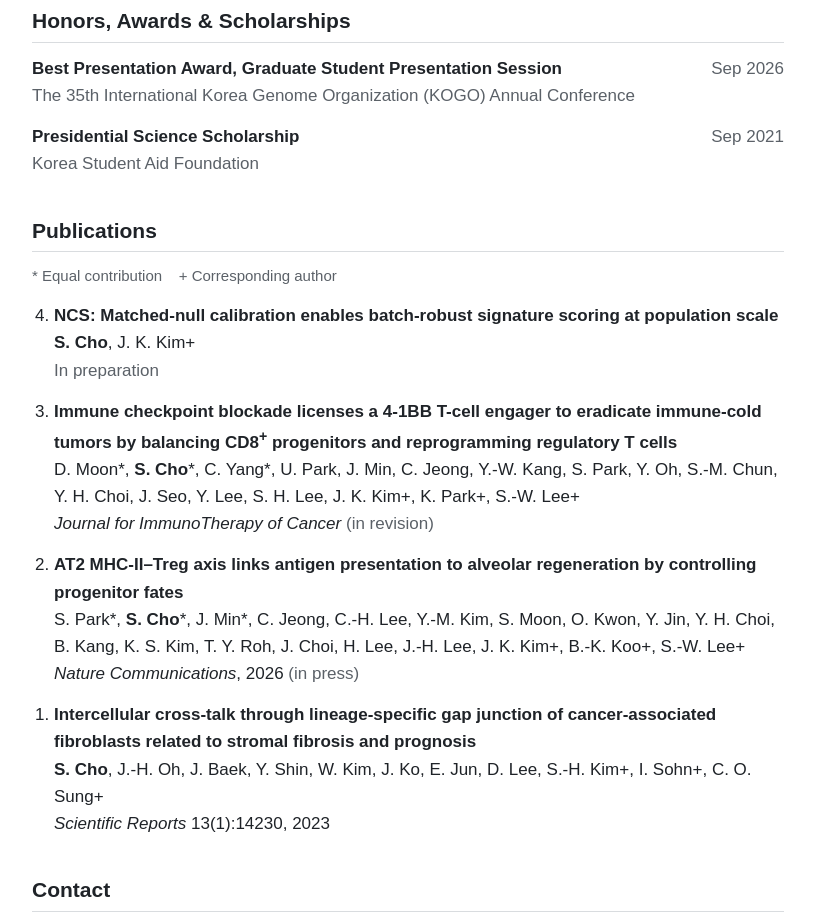
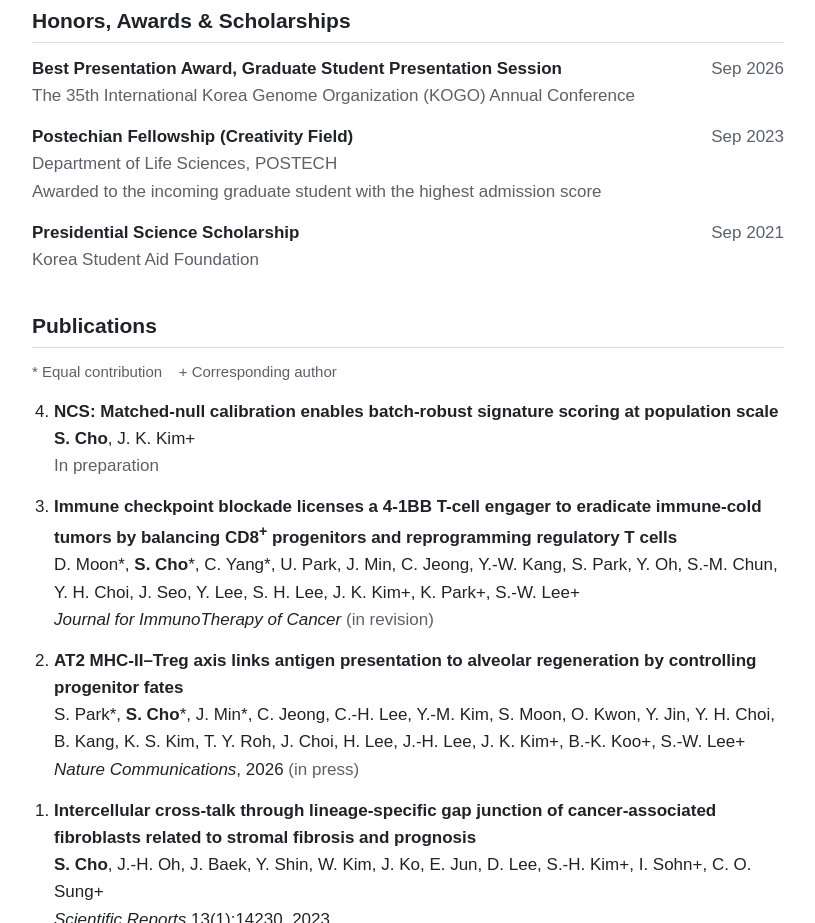
Before and after one commit to seongju-cho/seongju-cho.github.io, a plain HTML site: page index.html in a window 1280 px wide. Shown: the part 960-1883 px from the top of the page, without its empty margins (232-1047 px from the left). Drawn offline with Linux system fonts and the light colour scheme.

Commit message:
Add Postechian Fellowship (Creativity Field) to honors

```diff
--- a/index.html
+++ b/index.html
@@ -185,6 +185,14 @@
     </div>
     <div class="entry">
       <div class="head">
+        <strong>Postechian Fellowship (Creativity Field)</strong>
+        <span class="date">Sep 2023</span>
+      </div>
+      <div class="sub">Department of Life Sciences, POSTECH</div>
+      <div class="sub">Awarded to the incoming graduate student with the highest admission score</div>
+    </div>
+    <div class="entry">
+      <div class="head">
         <strong>Presidential Science Scholarship</strong>
         <span class="date">Sep 2021</span>
       </div>
```
